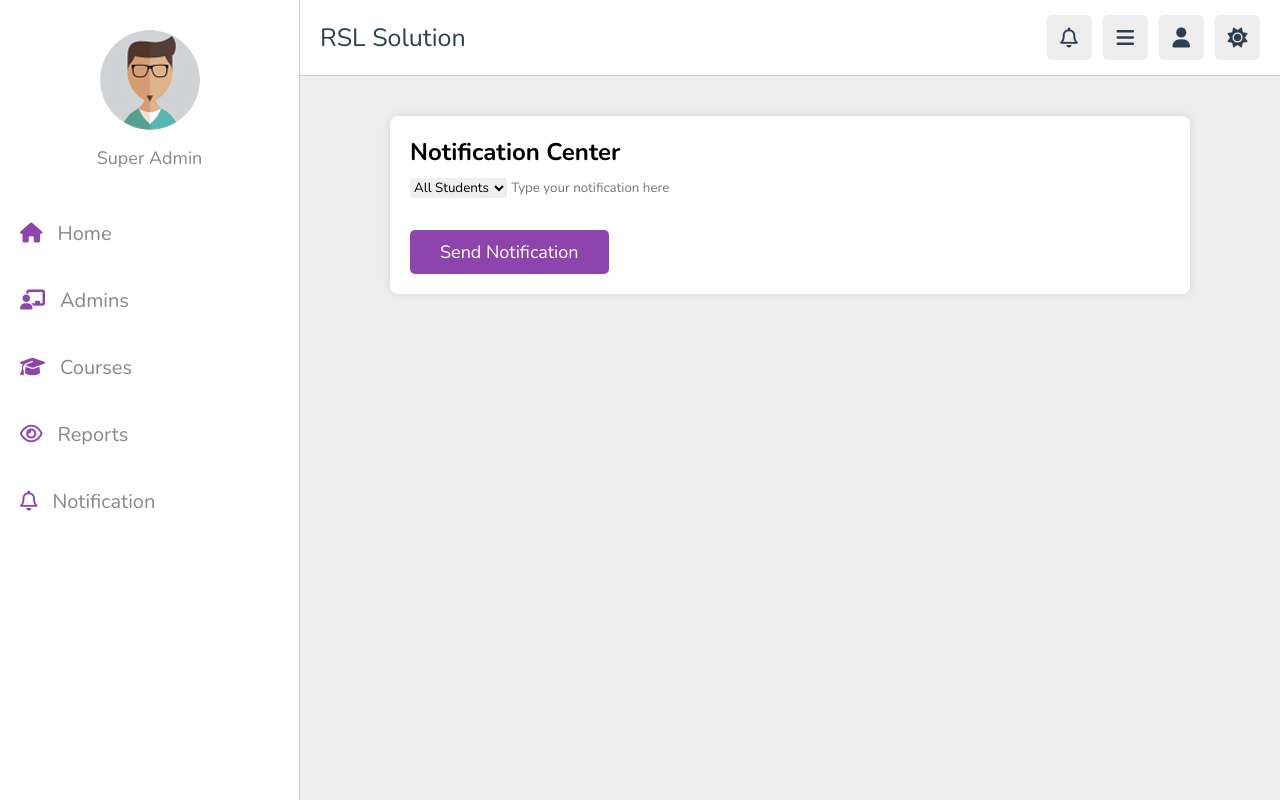
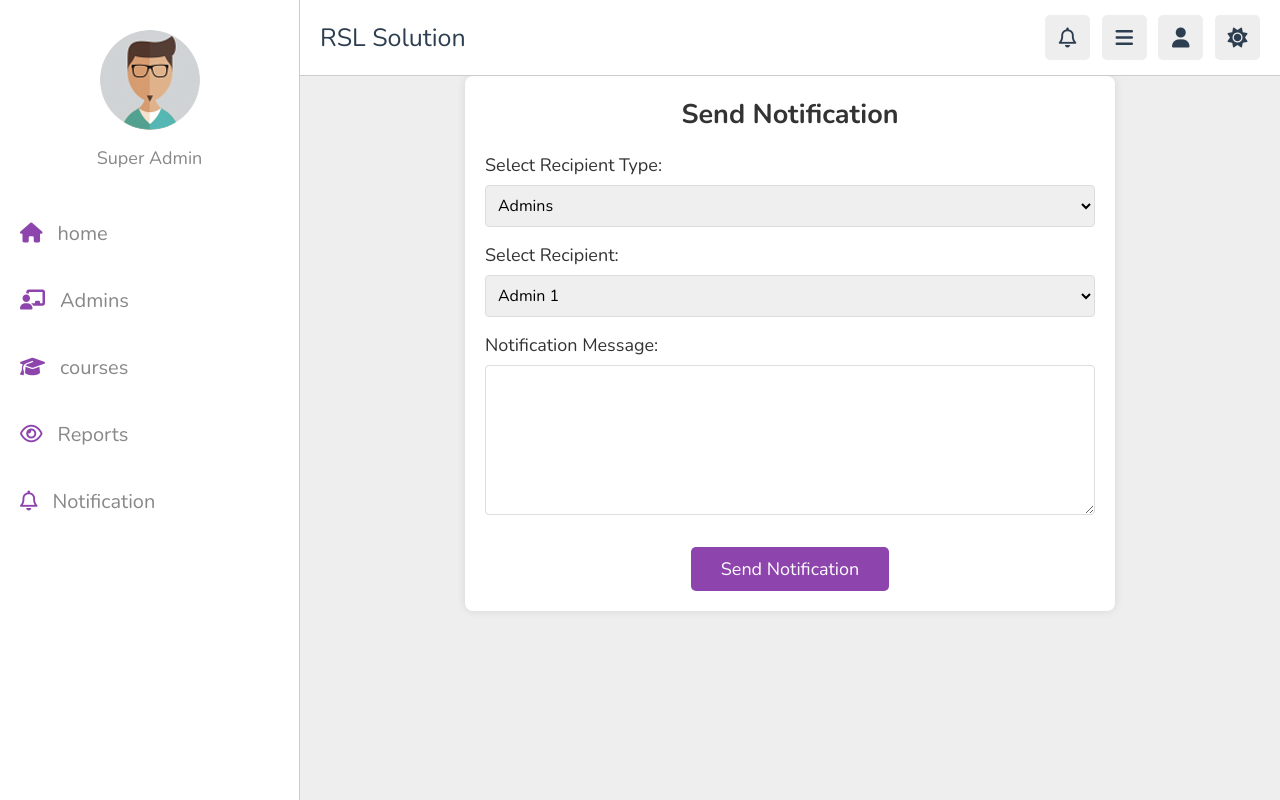
Before and after one commit to shrutiukhale/LMS_Project, a PHP site: page /superadmin/notification.php in a window 1280 px wide. Run offline with PHP 8.4, Linux system fonts and the light colour scheme; some libraries are stand-ins or nearby versions.

Commit message:
Update notification.php

```diff
--- a/superadmin/notification.php
+++ b/superadmin/notification.php
@@ -1,75 +1,105 @@
 <!DOCTYPE html>
 <html lang="en">
+
 <head>
    <meta charset="UTF-8">
    <meta http-equiv="X-UA-Compatible" content="IE=edge">
    <meta name="viewport" content="width=device-width, initial-scale=1.0">
+
+   <title>Notication</title>
+   <link rel="stylesheet" href="https://cdnjs.cloudflare.com/ajax/libs/font-awesome/6.1.2/css/all.min.css">
+   <link rel="stylesheet" href="css/style.css">
+      <style>
           <style>
       body {
-            font-family: 'Segoe UI', Tahoma, Geneva, Verdana, sans-serif;
-            font-size: medium;
+         font-family: 'Nunito', sans-serif;
+         font-size: large;
          margin: 0;
          padding: 0;
          background-color: #f4f4f4;
+         font-size: 16px;
+         font-weight: bold;
+
       }
 
+      /* Header Styles */
+      .btn {
+         text-decoration: none;
+         background-color: #007bff;
+         color: #fff;
+         padding: 5px 10px;
+         border-radius: 5px;
+         margin-left: 10px;
+      }
+
+      .flex-btn {
+         margin-left: auto;
+      }
+
+      /* Notification Form Styles */
       #notification-container {
-            max-width: 800px;
-            margin: 20px auto;
+         display: flex;
+         justify-content: center;
+         /* align-items: center; */
+         /* height: 100vh; */
+      }
+
+      #notification-form {
+         max-width: 650px;
+         width: 100%;
          padding: 20px;
          background-color: #fff;
          box-shadow: 0 0 10px rgba(0, 0, 0, 0.1);
          border-radius: 8px;
-            position: relative;
+         text-align: center;
       }
 
-        .notification {
-            margin-bottom: 15px;
-            padding: 15px;
-            border: 1px solid #ddd;
-            border-radius: 6px;
-            position: relative;
-            transition: background-color 0.3s ease;
+      #notification-form h2 {
+         margin-bottom: 20px;
+         color: #333;
       }
 
-        .notification:hover {
-            background-color: #f9f9f9;
+      label {
+         display: block;
+         margin-bottom: 8px;
+         text-align: left;
+         color: #333;
       }
 
-        .notification.unread {
-            background-color: #e6f7ff;
+      select,
+      textarea {
+         width: 100%;
+         padding: 8px;
+         margin-bottom: 16px;
+         box-sizing: border-box;
+         border: 1px solid #ddd;
+         border-radius: 4px;
+         font-size: 16px;
       }
 
-        .notification header {
-            font-size: 18px;
-            margin-bottom: 8px;
+      button {
+         background-color: #007bff;
+         color: #fff;
+         padding: 10px 20px;
+         border: none;
+         border-radius: 5px;
+         cursor: pointer;
+         font-size: 16px;
       }
 
-        .notification time {
-            color: #888;
-            font-size: 12px;
+      button:hover {
+         background-color: #0056b3;
       }
 
-        #notification-count {
-            position: absolute;
-            top: 5px;
-            right: 5px;
-            background-color: #007bff;
-            color: #fff;
-            font-size: 12px;
-            padding: 5px 10px;
-            border-radius: 50%;
+      body {
+         font-family: 'Nunito', sans-serif;
+         font-size: large;
       }
 
-        select, button {
-            margin-top: 10px;
-        }
+
    </style>
-   <title>Notication</title>
-   <link rel="stylesheet" href="https://cdnjs.cloudflare.com/ajax/libs/font-awesome/6.1.2/css/all.min.css">
-   <link rel="stylesheet" href="css/style.css">
+</head>
 
-</head>
 <body>
 
    <header class="header">
@@ -77,15 +107,9 @@
       <section class="flex">
 
          <a href="home.html" class="logo">RSL Solution </a>
-
-      <!-- <form action="search.html" method="post" class="search-form">
-         <input type="text" name="search_box" required placeholder="search courses..." maxlength="100">
-         <button type="submit" class="fas fa-search"></button>
-      </form> -->
-
          <div class="icons">
 
-         <div id="notification-btn" class="fa-regular fa-bell"></div>
+            <div id="unread-count" class="fa-regular fa-bell"></div>
             <div id="menu-btn" class="fas fa-bars"></div>
             <div id="search-btn" class="fas fa-search"></div>
             <div id="user-btn" class="fas fa-user"></div>
@@ -96,7 +120,7 @@
          <div class="profile">
             <img src="images/pic-1.jpg" class="image" alt="">
             <p class="role">Super Admin </p>
-         <a href="profile.php" class="btn">view profile</a>
+            <a href="profile.html" class="btn">view profile</a>
             <div class="flex-btn">
                <a href="../index.php" class="option-btn">logout</a>
             </div>
@@ -106,115 +130,145 @@
 
    </header>
 
-<section class="practical">
+   <div class="side-bar">
 
-   <div class="box-container">
+      <div id="close-btn">
+         <i class="fas fa-times"></i>
+      </div>
 
-      <div id="notification-container">
-         <h1>Notification Center</h1>
-         <!-- <p>Unread Notifications: <span id="notification-count"class="fa-regular fa-bell">0</span></p>
-  -->
+
+      <div class="profile">
+         <img src="images/pic-1.jpg" class="image" alt="">
+         <p class="role">Super Admin </p>
+      </div>
+
+      <nav class="navbar">
+         <a href="home.php"><i class="fas fa-home"></i><span>home</span></a>
+         <!--Newly created-->
+         <a href="teachers.php"><i class="fas fa-chalkboard-user"></i><span>Admins</span></a>
+         <a href="courses.php"><i class="fas fa-graduation-cap"></i><span>courses</span></a>
+         <!--Newly created-->
+         <a href="report.php"><i class="fa-regular fa-eye"></i><span>Reports</span></a>
+         <!--Newly created-->
+         <a href="notification.php"><i class="fa-regular fa-bell"></i><span>Notification</span></a>
+         <!--<a href="contact.html"><i class="fas fa-headset"></i><span>contact us</span></a>
+    <a href="about.html"><i class="fas fa-question"></i><span>about</span></a>-->
+      </nav>
+
+   </div>
+          <div id="notification-container" class="notification-container">
+      <!-- Notification Form -->
+      <div id="notification-form">
+         <h2 style="text-align:center">Send Notification</h2>
+
+         <label for="recipient-type">Select Recipient Type:</label>
+         <select id="recipient-type ">
+            <option value="admins">Admins</option>
+            <option value="admin wise student">Admin wise student</option>
+            <option value="all students">all students</option>
+            <option value="java-course">Java Course Students</option>
+            <option value="python-course">Python Course Students</option>
+            <option value="c-course">C Course Students</option>
+         </select>
+         <br>
+         <label for="recipient-type">Select Recipient:</label>
    <select id="recipient-type">
-             <option value="all">All Students</option>
-             <option value="course">Course Wise</option>
-             <option value="admin">Admin Wise</option>
+      <option value="admins">Admin 1</option>
    </select>
+         <br>
+         <label for="notification-message">Notification Message:</label>
+         <textarea id="notification-message" rows="6"></textarea>
+         <br>
+         <button onclick="sendNotification()"class="inline-btn">Send Notification</button>
+      </div>
 
-         <select id="recipient-list" style="display:none;"></select>
+      <!-- Unread Notification Count -->
+      <div id="unread-count" class="unread-count"></div>
 
-         <input type="text" id="notification-text" placeholder="Type your notification here">
-
-         <br>
-
-         <br>
-
-         <button onclick="sendNotification()"class="inline-btn">Send Notification</button>
-
-         <div id="notification-list"></div>
+      <!-- Notification Container -->
   </div>
 
       <script>
-         let notificationCount = 0;
+         // Sample data for recipients
+         var recipients = {
+            admins: ['admin1', 'admin2', 'admin3', 'all admins'],
+            'admin wise student': ['admin1wiseStudents', 'admin2wiseStudents', 'admin3wiseStudents', 'all adminswise Students'],
+            'all students': ['all students'],
+            'java-course': ['JavaStudent1', 'JavaStudent2', 'JavaStudent3', 'all java course students'],
+            'python-course': ['PythonStudent1', 'PythonStudent2', 'PythonStudent3', 'all python course students'],
+            'c-course': ['CStudent1', 'CStudent2', 'CStudent3', 'all c course students'],
+         };
 
+         // Unread notification count
+         var unreadCount = 0;
+
+         // Update recipients dropdown based on the selected recipient type
+         function updateRecipients() {
+            var recipientType = document.getElementById('recipient-type').value;
+            var recipientDropdown = document.getElementById('recipient');
+            recipientDropdown.innerHTML = '';
+
+            recipients[recipientType].forEach(function (recipient) {
+               var option = document.createElement('option');
+               option.value = recipient;
+               option.text = recipient;
+               recipientDropdown.add(option);
+            });
+         }
+
+         // Send a notification to the selected recipient
          function sendNotification() {
-             const recipientType = document.getElementById('recipient-type').value;
-             const recipientList = document.getElementById('recipient-list').value;
-             const notificationText = document.getElementById('notification-text').value;
+            var recipientType = document.getElementById('recipient-type').value;
+            var recipient = document.getElementById('recipient').value;
+            var message = document.getElementById('notification-message').value;
 
-             if (notificationText.trim() === '') {
+            // Check if the message is not empty
+            if (message.trim() === '') {
                alert('Please enter a notification message.');
                return;
             }
 
-             // Simulate sending notification to admin and students
-             const notification = {
-                 text: notificationText,
-                 timestamp: new Date(),
-                 read: false
-             };
+            // Display the notification on the page
+            displayNotification(message, recipient);
 
-             displayNotification(notification);
-             updateNotificationCount();
+            // Increment unread notification count
+            unreadCount++;
+            updateUnreadCount();
+
+            // Clear the form fields
+            document.getElementById('notification-message').value = '';
+
+            // For demonstration purposes, log the notification to the console
+            console.log(`Notification sent to ${recipient} (${recipientType}): ${message}`);
          }
 
-         function displayNotification(notification) {
-             const notificationList = document.getElementById('notification-list');
-             const recipientList = document.getElementById('recipient-list');
-             const recipientType = document.getElementById('recipient-type').value;
-
-             const notificationElement = document.createElement('div');
+         // Display the notification on the page
+         function displayNotification(message, recipient) {
+            var notificationContainer = document.getElementById('notification-container');
+            var notificationElement = document.createElement('div');
             notificationElement.className = 'notification';
-             if (!notification.read) {
-                 notificationElement.classList.add('unread');
+            notificationElement.innerHTML = `<strong>${recipient}:</strong> ${message}`;
+            notificationContainer.appendChild(notificationElement);
          }
 
-             notificationElement.innerHTML = `
-                 <header>${notification.text}</header>
-                 <time>${formatTimestamp(notification.timestamp)}</time>
-             `;
-
-             notificationList.prepend(notificationElement);
-
-             // In a real system, you would determine the recipients and update the recipient list accordingly.
-             // This is just a basic example.
-             if (recipientType === 'course') {
-                 // Update the course list based on the backend data
-                 // recipientList.innerHTML = '<option value="course1">Course 1</option><option value="course2">Course 2</option>';
-             } else if (recipientType === 'admin') {
-                 // Update the admin list based on the backend data
-                 // recipientList.innerHTML = '<option value="admin1">Admin 1</option><option value="admin2">Admin 2</option>';
-             }
+         // Update the unread notification count on the page
+         function updateUnreadCount() {
+            var unreadCountElement = document.getElementById('unread-count');
+            unreadCountElement.textContent = ` ${unreadCount}`;
+            // unreadCountElement.textContent = `Unread Notifications: ${unreadCount}`;
          }
 
-         function updateNotificationCount() {
-             notificationCount++;
-             document.getElementById('notification-count').textContent = notificationCount;
-         }
+         // Attach event listener to update recipients dropdown when recipient type changes
+         document.getElementById('recipient-type').addEventListener('change', updateRecipients);
 
-         function formatTimestamp(timestamp) {
-             const options = { year: 'numeric', month: 'short', day: 'numeric', hour: 'numeric', minute: 'numeric' };
-             return new Intl.DateTimeFormat('en-US', options).format(timestamp);
-         }
-
-         // Handle recipient type change
-         document.getElementById('recipient-type').addEventListener('change', function () {
-             const recipientList = document.getElementById('recipient-list');
-             const recipientType = this.value;
-
-             if (recipientType === 'course' || recipientType === 'admin') {
-                 recipientList.style.display = 'block';
-             } else {
-                 recipientList.style.display = 'none';
-             }
-         });
+         // Initialize recipients dropdown on page load
+         updateRecipients();
       </script>
-</section>
-
 
       <!-- custom js file link  -->
       <script src="js/script.js"></script>
 
-<?php include 'sidebar.php'; ?>
 
    </body>
+
 </html>
```
Lines whose indentation alone changed are shown as unchanged.
